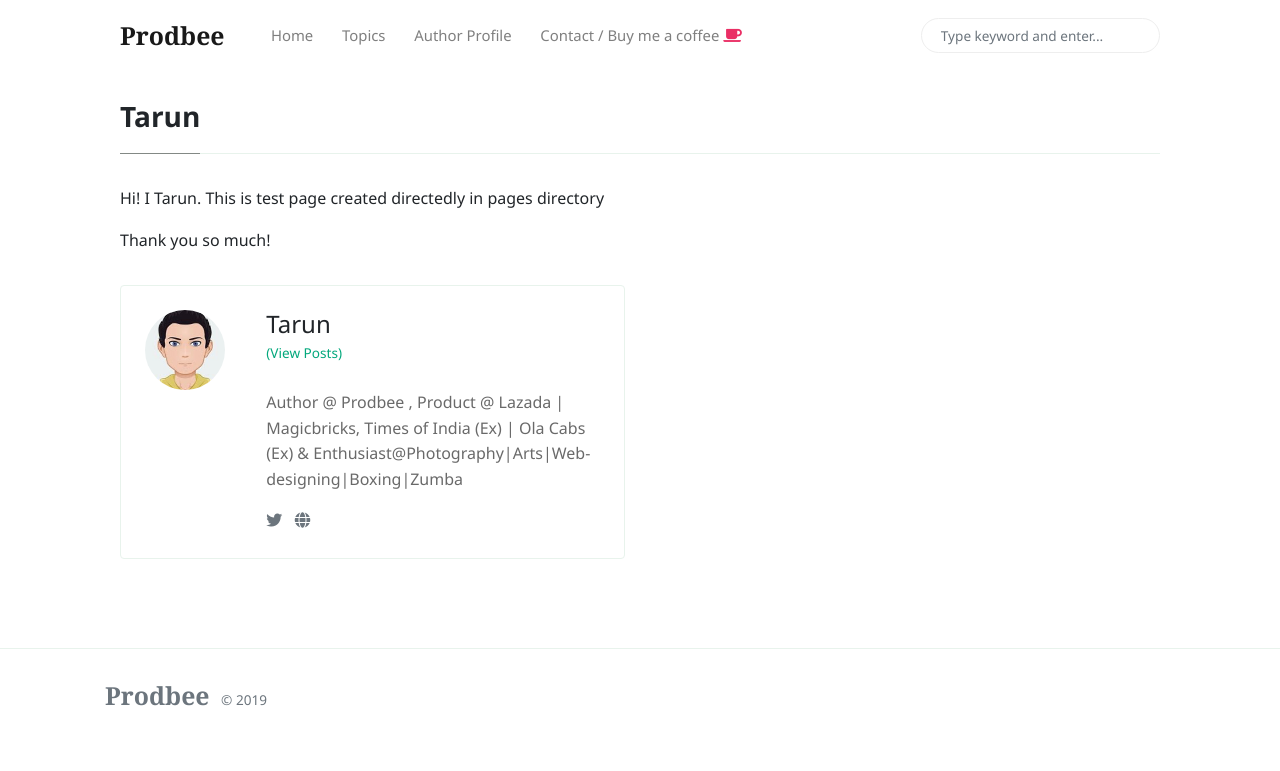
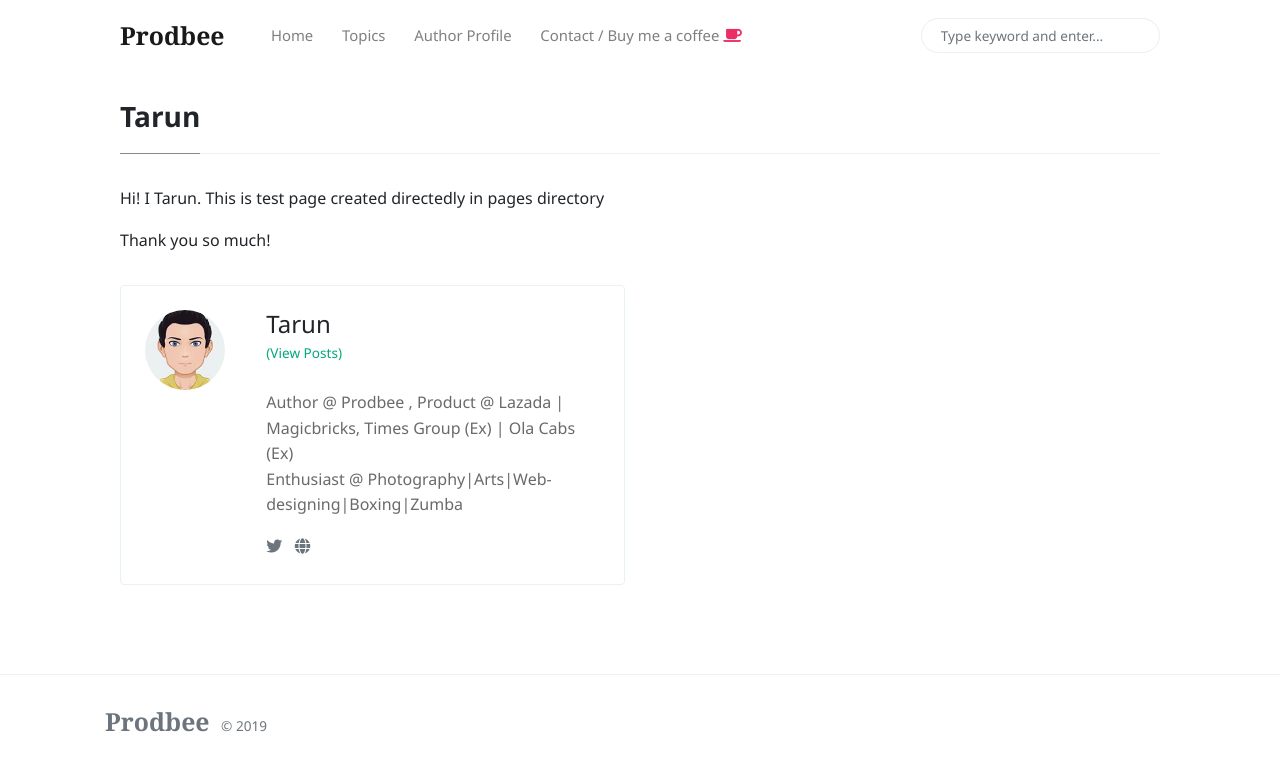
Before and after one commit to p13tarunkk/p13tarunkk.github.io, a Jekyll site: the page built from _pages/author_tarunbio.md, in a window 1280 px wide. Shown: the top 771 px of the page. Built offline with Jekyll 4.4.1, drawn with Linux system fonts in a browser that asks for light colours; nearby versions of some CDN libraries.

Commit message:
bio author line add

```diff
--- a/_config.yml
+++ b/_config.yml
@@ -23,7 +23,7 @@ authors:
     name:           Tarun
     site:           https://www.linkedin.com/in/tarun-k-900a71115
     avatar:         assets/images/avatar1.jpg
-    bio:            "Author @ Prodbee , Product @ Lazada | Magicbricks, Times of India (Ex) | Ola Cabs (Ex) & Enthusiast@Photography|Arts|Web-designing|Boxing|Zumba"
+    bio:            "Author @ Prodbee , Product @ Lazada | Magicbricks, Times Group (Ex) | Ola Cabs (Ex) <br> Enthusiast @ Photography|Arts|Web-designing|Boxing|Zumba"
     email:          p13tarunkk@iima.ac.in
     twitter:        https://tt.com
 
```
